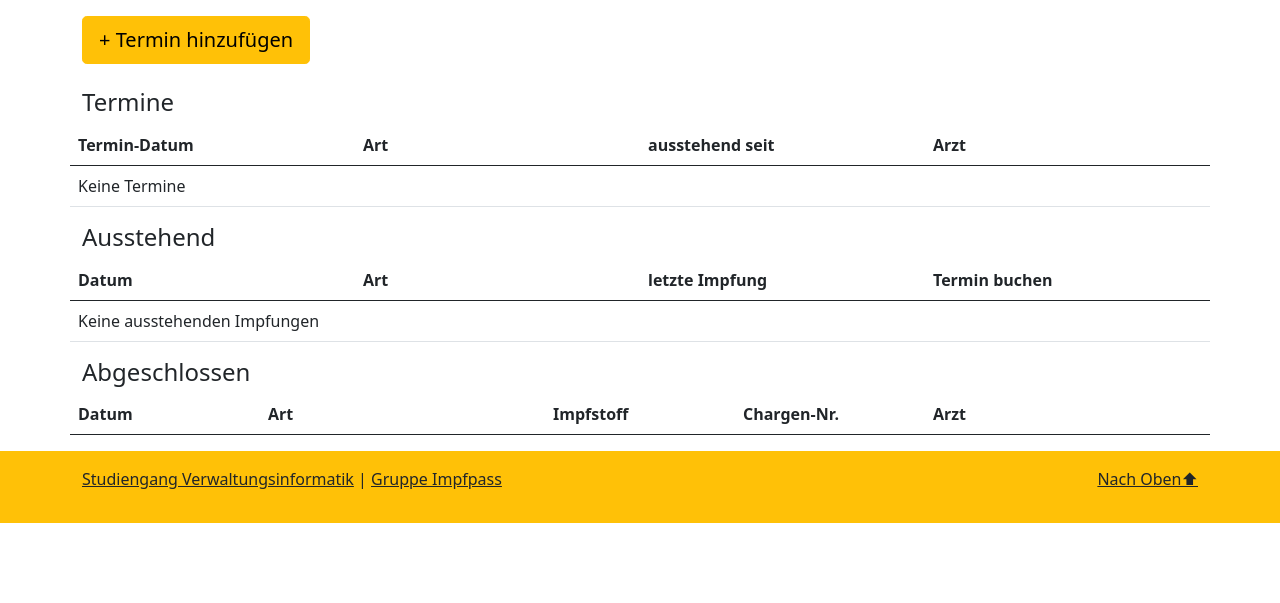
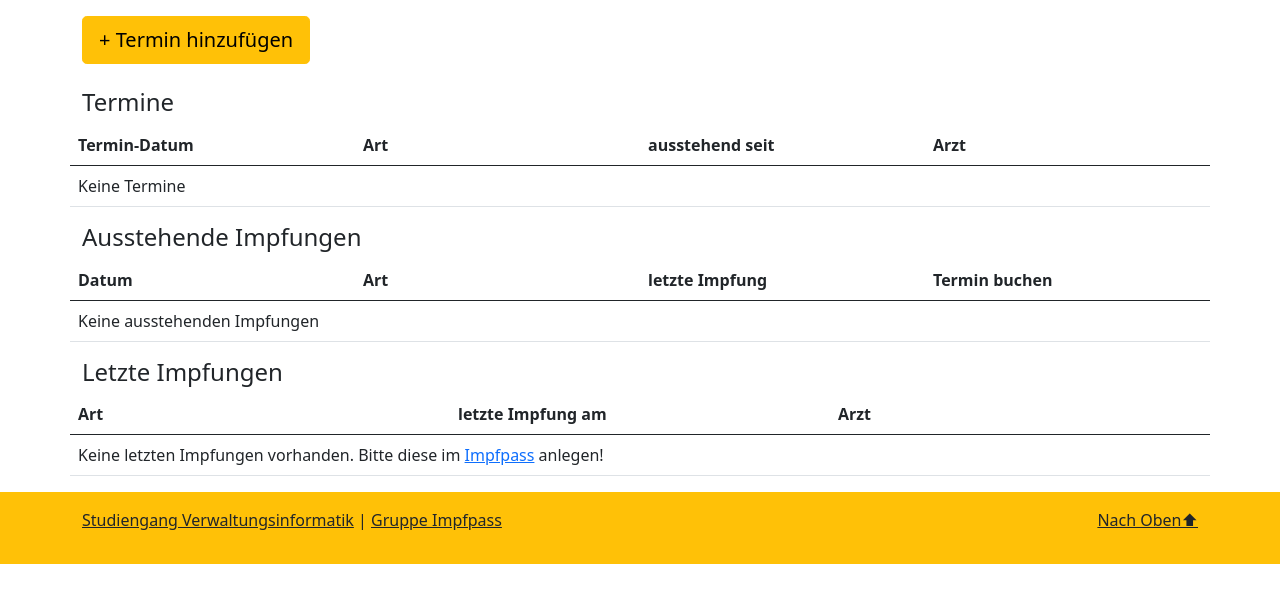
Before and after one commit to FranzBogmann/M10-TL_Impfpass_Webanwendung, a PHP site: page /Termine.php in a window 1280 px wide. Shown: the part 60-663 px from the top of the page. Run offline with PHP 8.4, Linux system fonts and the light colour scheme; lists and menus that the app fills with data are empty.

Commit message:
zeichneLetzteImpfungen Anfänge

```diff
--- a/Termine.php
+++ b/Termine.php
@@ -1,6 +1,7 @@
 <!DOCTYPE html>
 <?php include("./php/header.php"); ?>
         <script src="js/Termine.js"></script>
+        <script src="impfungen.js"></script>
     </head>
     <body>
         <?php include("./php/nav.php"); ?>
@@ -84,7 +85,7 @@
                 </table>
             </div>
 
-            <h4>Ausstehend</h4>
+            <h4>Ausstehende Impfungen</h4>
             <div class="row">
                 <table id="ausstehende" class="table table-hover table-responsive">
                     <thead>
@@ -101,19 +102,17 @@
                 </table>
             </div>
 
-            <h4>Abgeschlossen</h4>
+            <h4>Letzte Impfungen</h4>
             <div class="row">
                 <table id="abgeschlossene" class="table table-hover">
                     <thead>
                         <tr class="d-flex">
-                            <th class="col-2">Datum</th>
-                            <th class="col-3">Art</th>
-                            <th class="col-2">Impfstoff</th>
-                            <th class="col-2">Chargen-Nr.</th>
-                            <th class="col-3">Arzt</th>
+                            <th class="col-4">Art</th>
+                            <th class="col-4">letzte Impfung am</th>
+                            <th class="col-4">Arzt</th>
                         </tr>
                     </thead>
-                    <tbody>
+                    <tbody id="letzteImpfungenDaten">
                        <!-- <tr class="d-flex" name="abgeschlossenEintrag">
                             <td class="col-3" name="abgeschlossenDatum">21.5.2020</td>
                             <td class="col-3" name="abgeschlossenArt">Grippe</td>
--- a/js/Termine.js
+++ b/js/Termine.js
@@ -16,9 +16,9 @@ function init() {
     document.getElementById("terminAnlegenButton").addEventListener("click",erstelleModal);
     document.getElementById("bearbeiten").addEventListener("click", holeLocalStorage);
 
-
+    zeichneLetzteImpfungen();
+    abgeschlossenAuslesen();
     zeichneTermine();
-    abgeschlossenAuslesen();
 
 }
 //Arzt voreinstellen
@@ -319,7 +319,7 @@ function terminBuchen(event){
     ausstehende = JSON.parse(localStorage.getItem("ausstehend"+ausstehendIndex));
 
     let artImpfung = document.getElementById("terminArt");
-    artImpfung.setAttribute("value",ausstehende.art);
+    artImpfung.value = ausstehende.art;
     artImpfung.disabled = true;
     //TODO HIER WEITER MACHEN MIT löschen der Reihe, des Array-Elements und des localStorage-Eintrags + Abspeichern als neuer Termin
     document.getElementById("terminAnlegen").addEventListener("click",terminAusAusstehend);
@@ -370,6 +370,54 @@ function loescheLocalStorage() {
     document.getElementById("terminAnlegen").removeEventListener("click",terminAusAusstehend);
 }
 
+//Zeichnen der Letzte Impfungen Tabelle:
+function zeichneLetzteImpfungen() {
+
+    let table = document.getElementById("letzteImpfungenDaten");
+    table.innerHTML = "";
+
+    let impfpassDaten = JSON.parse(localStorage.getItem("impfpass"));
+
+    if (localStorage.getItem("impfpass") == JSON.stringify(impfpass) || impfpassDaten === null) {
+        let tr = document.createElement("tr");
+        tr.classList.add("d-flex");
+        table.appendChild(tr);
+
+        let tabellenEintrag = document.createElement("td");
+        tabellenEintrag.classList.add("col-12");
+        tr.appendChild(tabellenEintrag );
+        tabellenEintrag.innerHTML = "Keine letzten Impfungen vorhanden. Bitte diese im <a href='Impfpass.php'>Impfpass</a> anlegen!";
+    } else{
+
+        for (let i = 0; impfpassDaten.length; i++) {
+            if(impfpassDaten[i].datum.length != 0) {
+
+            //TODO Umschreiben zu Impfungen aus impfpass
+            /*let tr = document.createElement("tr");
+            tr.classList.add("d-flex");
+            table.appendChild(tr);
+
+            let impfungArt = document.createElement("td");
+            impfungArt.classList.add("col-3");
+            tr.appendChild(impfungArt);
+            impfungArt.innerHTML = impfpassDaten;
+
+            let terminDatum = document.createElement("td");
+            terminDatum.classList.add("col-3");
+            tr.appendChild(terminDatum);
+            let terminDatumString = new Date(termin.datum)
+            terminDatum.innerHTML = terminDatumString.toLocaleDateString('de-DE');
+
+            let terminArzt = document.createElement("td");
+            terminArzt.classList.add("col-3");
+            tr.appendChild(terminArzt);
+            terminArzt.innerHTML = termin.arzt;
+            */
+            }
+        }
+    }
+}
+
 //Quelle: https://stackoverflow.com/questions/2945113/how-to-create-a-new-date-in-javascript-from-a-non-standard-date-format/2945150
 function parseDate(input) {
     var parts = input.match(/(\d+)/g);
```
